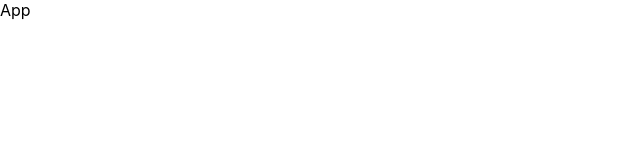
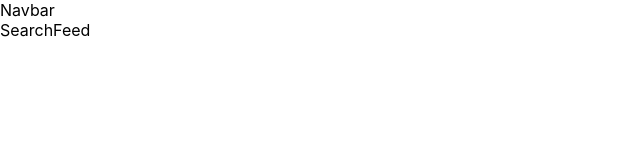
Before and after one commit to Mikaeel92/youtube-clone-jsm, a React (Create React App) app: page /search/1 in a window 1280 px wide. Shown: the top 160 px of the page, without its empty margins (0-640 px from the left). Built offline with nearby package versions, Linux system fonts and the light colour scheme.

Commit message:
setup routes and import components
import components as one file which was cool move!
index.js in components

```diff
--- a/src/App.js
+++ b/src/App.js
@@ -1,8 +1,22 @@
 import React from 'react'
+import { BrowserRouter, Routes, Route } from 'react-router-dom'
+import { Box } from '@mui/material'
+import { Navbar, Feed, VideoDetail, ChannelDetail, SearchFeed } from './components'
 
 const App = () => {
   return (
-    <div>App</div>
+    <BrowserRouter>
+        <Box>
+          <Navbar/>
+          <Routes>
+            <Route path='/' exact element={<Feed/>}/>
+            <Route path='/video/:id' element={<VideoDetail/>}/>
+            <Route path='/channel/:id' element={<ChannelDetail/>}/>
+            <Route path='/search/:searchTerm' element={<SearchFeed/>}/>
+          </Routes>
+        </Box>
+    </BrowserRouter>
+
   )
 }
 
--- /dev/null
+++ b/src/components/Feed.jsx
@@ -0,0 +1,9 @@
+import React from 'react'
+
+const Feed = () => {
+  return (
+    <div>Feed</div>
+  )
+}
+
+export default Feed
--- /dev/null
+++ b/src/components/Navbar.jsx
@@ -0,0 +1,9 @@
+import React from 'react'
+
+const Navbar = () => {
+  return (
+    <div>Navbar</div>
+  )
+}
+
+export default Navbar
--- /dev/null
+++ b/src/components/SearchFeed.jsx
@@ -0,0 +1,9 @@
+import React from 'react'
+
+const SearchFeed = () => {
+  return (
+    <div>SearchFeed</div>
+  )
+}
+
+export default SearchFeed
--- /dev/null
+++ b/src/components/VideoDetail.jsx
@@ -0,0 +1,9 @@
+import React from 'react'
+
+const VideoDetail = () => {
+  return (
+    <div>VideoDetail</div>
+  )
+}
+
+export default VideoDetail
--- /dev/null
+++ b/src/components/index.js
@@ -0,0 +1,5 @@
+export { default as Navbar } from './Navbar';
+export { default as Feed } from './Feed';
+export { default as VideoDetail } from './VideoDetail';
+export { default as SearchFeed } from './SearchFeed';
+export { default as ChannelDetail } from './ChannelDetail';
```
Also changed, not shown: src/components/ChannelDetail.jsx (added).
